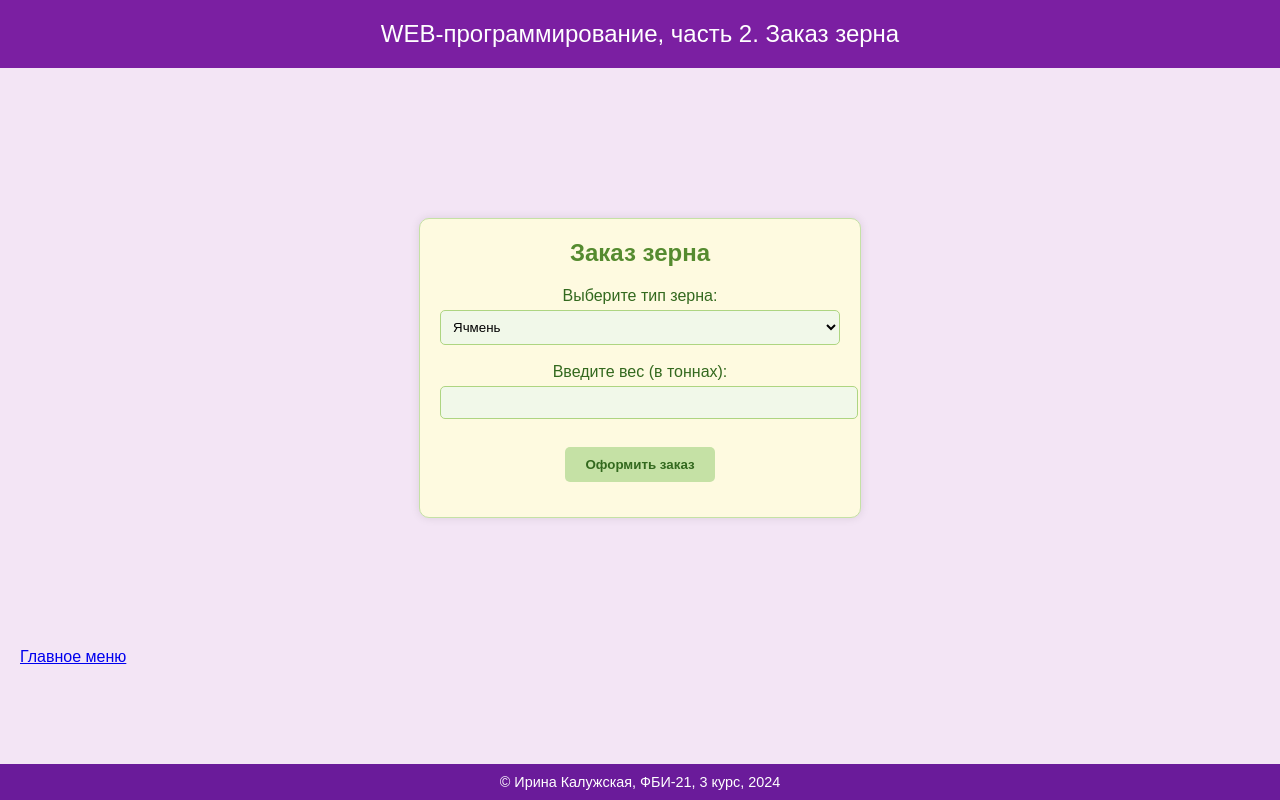
After one commit to rinaklzhsk/webprogramming-labs-2, a Flask app: page /lab4/order_grain in a window 1280 px wide. The commit adds this page. Run offline with Flask 3, Linux system fonts and the light colour scheme.

Commit message:
заказ зерна

```diff
--- a/lab4.py
+++ b/lab4.py
@@ -197,3 +197,45 @@ def fridge():
             snowflakes = 1
 
     return render_template('lab4/fridge.html', message=message, snowflakes=snowflakes)
+
+
+@lab4.route('/lab4/order_grain', methods=['GET', 'POST'])
+def order_grain():
+    message = ""
+    discount_info = ""
+
+    prices = {
+        "ячмень": 12345,
+        "овёс": 8522,
+        "пшеница": 8722,
+        "рожь": 14111
+    }
+
+    if request.method == 'POST':
+        grain_type = request.form.get('grain_type')
+        try:
+            weight = float(request.form.get('weight'))
+        except (ValueError, TypeError):
+            weight = None
+
+        if weight is None:
+            message = "Ошибка: вес не указан"
+        elif weight <= 0:
+            message = "Ошибка: вес должен быть больше 0"
+        elif weight > 500:
+            message = "Ошибка: такого объёма сейчас нет в наличии"
+        else:
+            # Вычисление суммы
+            price_per_ton = prices.get(grain_type, 0)
+            total_cost = price_per_ton * weight
+
+            # Применение скидки
+            if weight > 50:
+                discount = 0.10
+                discount_amount = total_cost * discount
+                total_cost -= discount_amount
+                discount_info = f"Применена скидка за большой объём: 10%. Скидка составила: {discount_amount:.2f} руб."
+
+            message = f"Заказ успешно сформирован. Вы заказали {grain_type}. Вес: {weight} т. Сумма к оплате: {total_cost:.2f} руб."
+
+    return render_template('lab4/order-grain.html', message=message, discount_info=discount_info)
--- a/templates/lab4/lab4.html
+++ b/templates/lab4/lab4.html
@@ -14,6 +14,7 @@
         <li><a href="/lab4/tree">Деревья</a></li>
         <li><a href="/lab4/login">Логин</a></li>
         <li><a href="/lab4/fridge">Холодильник</a></li>
+        <li><a href="/lab4/order_grain">Заказ зерна</a></li>
     </ol>
 
 {% endblock %}
--- /dev/null
+++ b/templates/lab4/order-grain.html
@@ -0,0 +1,96 @@
+{% extends "base.html" %}
+
+{% block lab %}Заказ зерна{% endblock %}
+
+{% block main %}
+    <style>
+        .order-container {
+            display: flex;
+            justify-content: center;
+            align-items: center;
+            min-height: 70vh;
+        }
+
+        .order-box {
+            background-color: #fefae0;
+            border: 1px solid #c5e1a5;
+            border-radius: 10px;
+            padding: 20px;
+            box-shadow: 0px 0px 10px rgba(0, 0, 0, 0.1);
+            text-align: center;
+            max-width: 400px;
+            width: 100%;
+        }
+
+        h2 {
+            color: #558b2f;
+            margin-top: 0;
+        }
+
+        form {
+            margin-bottom: 15px;
+        }
+
+        label {
+            color: #33691e;
+        }
+
+        input, select {
+            width: 100%;
+            padding: 8px;
+            border: 1px solid #aed581;
+            border-radius: 5px;
+            margin-top: 5px;
+            background-color: #f1f8e9;
+        }
+
+        button {
+            background-color: #c5e1a5;
+            color: #33691e;
+            border: none;
+            border-radius: 5px;
+            padding: 10px 20px;
+            margin-top: 10px;
+            cursor: pointer;
+            font-weight: bold;
+        }
+
+        button:hover {
+            background-color: #aed581;
+        }
+
+        .message, .discount-info {
+            color: #33691e;
+            font-size: 1.1em;
+        }
+    </style>
+    </style>
+
+    <div class="order-container">
+        <div class="order-box">
+            <h2>Заказ зерна</h2>
+
+            <form method="POST" action="/lab4/order_grain">
+                <label for="grain_type">Выберите тип зерна:</label>
+                <select name="grain_type" id="grain_type" required>
+                    <option value="ячмень">Ячмень</option>
+                    <option value="овёс">Овёс</option>
+                    <option value="пшеница">Пшеница</option>
+                    <option value="рожь">Рожь</option>
+                </select>
+                <br><br>
+                <label for="weight">Введите вес (в тоннах):</label>
+                <input type="number" name="weight" id="weight" step="0.1" required>
+                <br><br>
+                <button type="submit">Оформить заказ</button>
+            </form>
+
+            {% if message %}
+                <p>{{ message }}</p>
+                {% if discount_info %}
+                    <p>{{ discount_info }}</p>
+                {% endif %}
+            {% endif %}
+        </div>
+    </div>
+{% endblock %}
```
